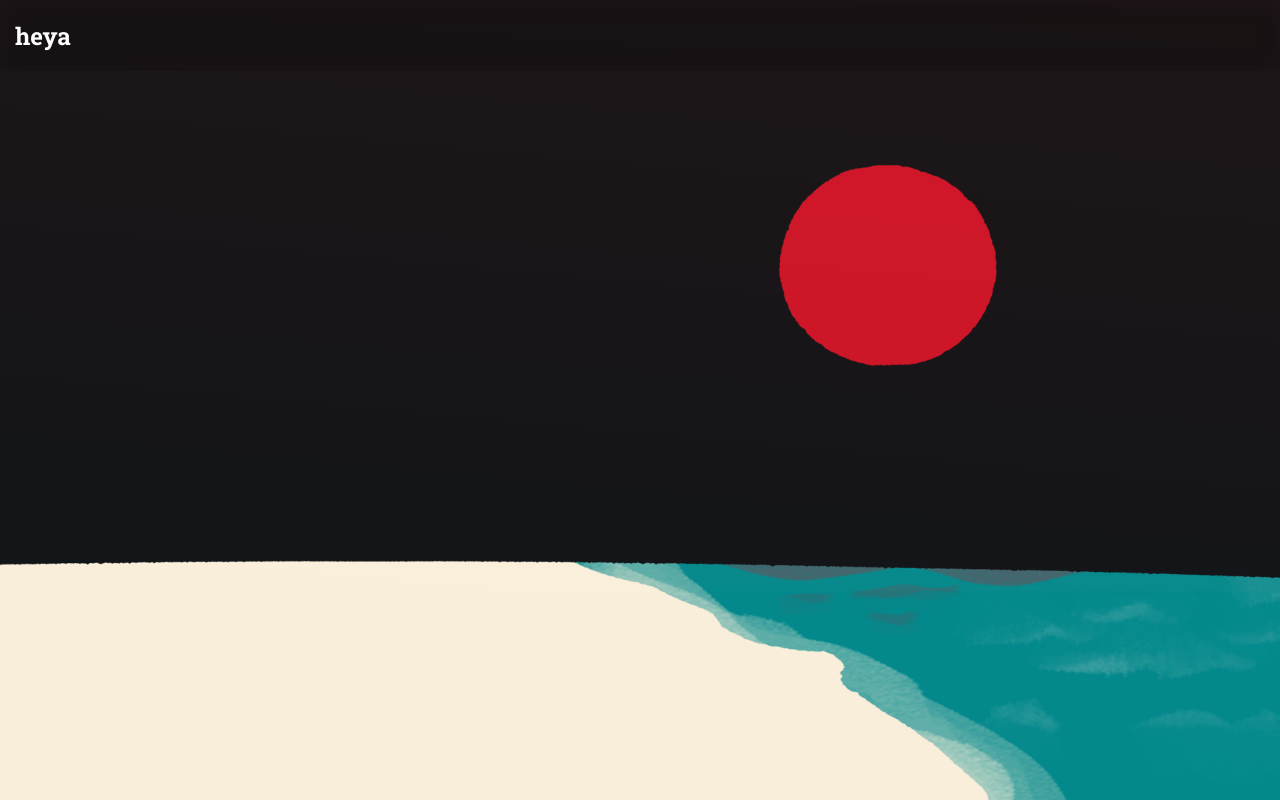
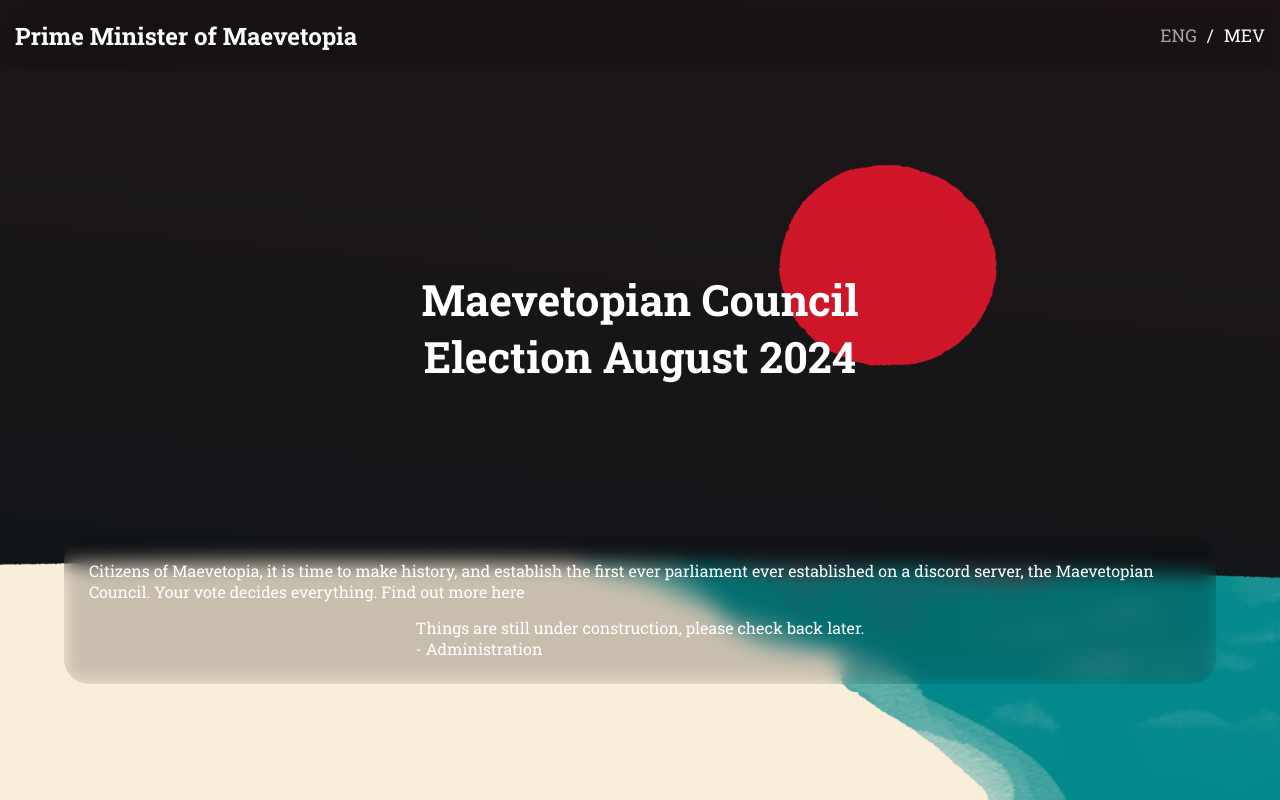
Before and after one commit to ytrav/council-voting-ballot, a Vue app: page /eng in a window 1280 px wide. Before the commit this address had no page. Built offline with nearby package versions, Linux system fonts and the light colour scheme; what v-wave would draw is missing.

Commit message:
brought the page to an okay look for announcement

```diff
--- a/index.html
+++ b/index.html
@@ -1,10 +1,39 @@
-<!DOCTYPE html>
+<!doctype html>
 <html lang="en">
   <head>
-    <meta charset="UTF-8">
-    <link rel="icon" href="/favicon.ico">
-    <meta name="viewport" content="width=device-width, initial-scale=1.0">
-    <title>Vite App</title>
+    <meta charset="UTF-8" />
+    <link rel="icon" href="/favicon.ico" />
+    <meta name="viewport" content="width=device-width, initial-scale=1.0" />
+    <meta name="theme-color" content="#1c1618" />
+    <!-- Open Graph meta tags -->
+    <meta property="og:title" content="Maevetopian Council Election August 2024" />
+    <meta
+      property="og:description"
+      content="Citizens of Maevetopia, it is time to make history, and establish the first ever parliament ever established on a discord server, the Maevetopian Council. Your vote decides everything. Find out more here"
+    />
+    <meta property="og:image" content="/maeve_3_2.png" />
+    <meta property="og:url" content="https://election.maevetopia.fun" />
+    <meta property="og:type" content="website" />
+
+    <!-- Twitter Card meta tags -->
+    <meta name="twitter:card" content="summary_large_image" />
+    <meta name="twitter:title" content="Maevetopian Council Election August 2024" />
+    <meta
+      name="twitter:description"
+      content="Citizens of Maevetopia, it is time to make history, and establish the first ever parliament ever established on a discord server, the Maevetopian Council. Your vote decides everything. Find out more here"
+    />
+    <meta name="twitter:image" content="/maeve_3_2.png" />
+    <meta name="twitter:url" content="https://election.maevetopia.fun" />
+
+    <!-- Generic meta tags -->
+    <meta name="title" content="Maevetopian Council Election August 2024" />
+    <meta
+      name="description"
+      content="Citizens of Maevetopia, it is time to make history, and establish the first ever parliament ever established on a discord server, the Maevetopian Council. Your vote decides everything. Find out more here"
+    />
+    <meta name="image" content="/maeve_3_2.png" />
+    <meta name="url" content="https://election.maevetopia.fun" />
+    <title>Maevetopian Council Election August 2024</title>
   </head>
   <body>
     <div id="app"></div>
--- a/src/App.vue
+++ b/src/App.vue
@@ -1,11 +1,33 @@
 <script lang="ts">
 import { RouterView } from 'vue-router'
+import { useLocaleStore } from './stores/localeStore'
+import { mapStores } from 'pinia'
 import AppHeader from './components/AppHeader.vue'
 
 export default {
   components: {
     RouterView,
     AppHeader,
+
+  },
+  computed: {
+    ...mapStores(useLocaleStore, ['locale'])
+  },
+  watch: {
+    // watch for route changes and update the locale, /eng or /mev call localeStore.setLocale('localeEng') or localeStore.setLocale('localeMev')
+    $route(to) {
+      console.log(to.path);
+
+      if (to.path === '/eng') {
+        this.localeStore.setLocale('eng')
+        console.log('eng');
+
+      } else if (to.path === '/mev') {
+        console.log('mev');
+
+        this.localeStore.setLocale('mev')
+      }
+    }
 
   }
 }
--- a/src/components/AppHeader.vue
+++ b/src/components/AppHeader.vue
@@ -1,5 +1,25 @@
+<script>
+import { RouterLink } from 'vue-router'
+import { useLocaleStore } from '../stores/localeStore.ts'
+import { mapStores } from 'pinia'
+
+export default {
+    components: {
+        RouterLink
+    },
+    computed: {
+        ...mapStores(useLocaleStore, ['locale'])
+    },
+}
+</script>
+
 <template>
     <header>
-        <h2>heya</h2>
+        <h2>{{ localeStore.activeLocale.header.heading }}</h2>
+        <div class="lang-button">
+            <RouterLink to="/eng" replace>ENG</RouterLink>
+            <span>/</span>
+            <RouterLink to="/mev" replace>MEV</RouterLink>
+        </div>
     </header>
 </template>
--- /dev/null
+++ b/src/locale/eng.json
@@ -0,0 +1,11 @@
+{
+    "header": {
+        "heading": "Prime Minister of Maevetopia"
+    },
+    "landing": {
+        "title1": "Maevetopian Council",
+        "title2": "Election August 2024",
+        "soon": "Citizens of Maevetopia, it is time to make history, and establish the first ever parliament ever established on a discord server, the Maevetopian Council. Your vote decides everything. Find out more here",
+        "soon2": "Things are still under construction, please check back later."
+    }
+}
--- /dev/null
+++ b/src/locale/mev.json
@@ -0,0 +1,11 @@
+{
+    "header": {
+        "heading": "Premier Ministre of Meevtopie"
+    },
+    "landing": {
+        "title1": "Conseil Meevtopique",
+        "title2": "Election August 2024",
+        "soon": "Citizens of Meevtopie, it lé tîm to mâk historie, i establish first ever parliament ever established on server discord, the Conseil Meevtopique. Vash vôt decîds everything. Find out môr hêr.",
+        "soon2": "Things lé still under construction, plis check back later."
+    }
+}
--- a/src/router/index.ts
+++ b/src/router/index.ts
@@ -4,14 +4,40 @@ import { createRouter, createWebHistory } from 'vue-router'
 import AppLanding from '@/views/AppLanding.vue'
 import AppSuccess from '@/views/AppSuccess.vue'
 
+let redirectPath = '/eng'
+const lang = localStorage.getItem('lang')
+if (lang) {
+  redirectPath = `/${lang}`
+}
+
 const router = createRouter({
   history: createWebHistory(import.meta.env.BASE_URL),
   routes: [
     {
       path: '/',
+      redirect: redirectPath
+    },
+    {
+      path: '/:lang',
       name: 'home',
-      component: AppLanding
+      component: AppLanding,
+      beforeEnter: (to, from, next) => {
+        const lang = to.params.lang.toString();
+        const validLangs = ['eng', 'mev'];
+        if (validLangs.includes(lang)) {
+          localStorage.setItem('lang', lang);
+          next();
+        } else {
+          //todo: redirect to 404
+          next('/eng');
+        }
+      }
     },
+    // {
+    //   path: '/mev',
+    //   name: 'home-mev',
+    //   component: AppLanding
+    // },
     {
       path: '/success',
       name: 'success',
--- /dev/null
+++ b/src/stores/localeStore.ts
@@ -0,0 +1,32 @@
+import { defineStore } from "pinia";
+import localeEng from "@/locale/eng.json";
+import localeMev from "@/locale/mev.json";
+
+export const useLocaleStore = defineStore({
+    id: "locale",
+    state: () => ({
+        activeLocale: localeEng,
+        locales: {
+            eng: localeEng,
+            mev: localeMev
+        } as { [key: string]: any },
+    }),
+    actions: {
+        switchLocale() {
+            if (this.activeLocale === this.locales.eng) {
+                this.activeLocale = this.locales.mev;
+            } else {
+                this.activeLocale = this.locales.eng;
+        }},
+        setLocale(locale: string) {
+            console.log('locale', locale);
+            console.log('this.locales[locale]', this.locales[locale]);
+
+
+            if (this.locales[locale] !== this.activeLocale) {
+                this.activeLocale = this.locales[locale];
+            }
+        }
+
+    },
+});
--- a/src/style/style.scss
+++ b/src/style/style.scss
@@ -30,18 +30,39 @@ header {
   left: 0;
   right: 0;
   height: 71px;
-  @include v.flex(row, flex-start, center);
+  @include v.flex(row, space-between, center);
   padding: 15px;
   backdrop-filter: blur(10px) brightness(0.8);
   -webkit-backdrop-filter: blur(10px) brightness(0.8);
+
+  .lang-button {
+    @include v.no-select;
+    @include v.flex(row, center, center);
+    gap: 10px;
+    a {
+      color: #fff;
+      text-decoration: none;
+      font-size: 1.1em;
+      // margin-right: 15px;
+      &.router-link-active {
+        color: #a6a6a6;
+        cursor: default;
+      }
+    }
+    span {
+      font-size: 1.1em;
+    }
+  }
 }
 
 .page {
   position: absolute;
+  overflow-y: auto;
   bottom: 0;
   left: 0;
   right: 0;
-  top: 271px;
+  top: 71px;
+  padding-top: 200px;
   @include v.flex(column, flex-start, center);
   h1 {
     text-align: center;
@@ -77,6 +98,10 @@ header {
           border: 3px solid #fdfdfd;
           border-style: none none solid none;
         }
+        &::placeholder {
+          color: #fff;
+          opacity: 0.3;
+        }
       }
     }
   }
--- a/src/style/variables.scss
+++ b/src/style/variables.scss
@@ -22,6 +22,13 @@ $bezier: cubic-bezier(0.57, 0.21, 0.69, 1.25);
   flex-direction: $direction;
   justify-content: $justify;
   align-items: $align;
+}
+
+@mixin no-select {
+  user-select: none;
+  -webkit-user-select: none;
+  -moz-user-select: none;
+  -ms-user-select: none;
 }
 
 @mixin pseudo($display: block, $pos: absolute, $content: '') {
--- a/src/views/AppLanding.vue
+++ b/src/views/AppLanding.vue
@@ -1,8 +1,11 @@
 <script>
+import { useLocaleStore } from '../stores/localeStore.ts'
+import { mapStores } from 'pinia'
+
 export default {
     data() {
         return {
-            fields: [
+            fields2: [
                 {
                     name: 'voter-name',
                     label: 'Your name:',
@@ -22,17 +25,27 @@ export default {
             }
         }
     },
+    computed: {
+        ...mapStores(useLocaleStore, ['locale'])
+    },
+
+    mounted() {
+
+    }
 }
 </script>
 
 <template>
     <div class="page" id="landing">
-        <h1>Maevetopian Council<br>election August 2024</h1>
+        <h1>{{ localeStore.activeLocale.landing.title1 }}<br>{{ localeStore.activeLocale.landing.title2 }}</h1>
         <div class="form">
-            <p>Dear Citizen of Maevetopia, on this page you can cast your vote- dolor sit amet consectetur,
+            <p><!-- Dear Citizen of Maevetopia, on this page you can cast your vote- dolor sit amet consectetur,
                 adipisicing elit. Dolor sapiente corporis exercitationem, voluptates quas sint eius, qui a eligendi
-                obcaecati iure suscipit voluptate, quaerat aperiam labore placeat. Vel, distinctio nemo.
+                obcaecati iure suscipit voluptate, quaerat aperiam labore placeat. Vel, distinctio nemo. -->
+
+                {{ localeStore.activeLocale.landing.soon }}
             </p>
+            <p>{{ localeStore.activeLocale.landing.soon2 }}<br>- Administration</p>
             <div class="input-field" v-for="field in fields" :key="field">
                 <label :for="field.name">{{ field.label }}</label>
                 <input type="text" :id="field.name" :name="field.name" :placeholder="field.placeholder"
```
Also changed, not shown: 2 other files (tests, documents, lock files or other folders).
